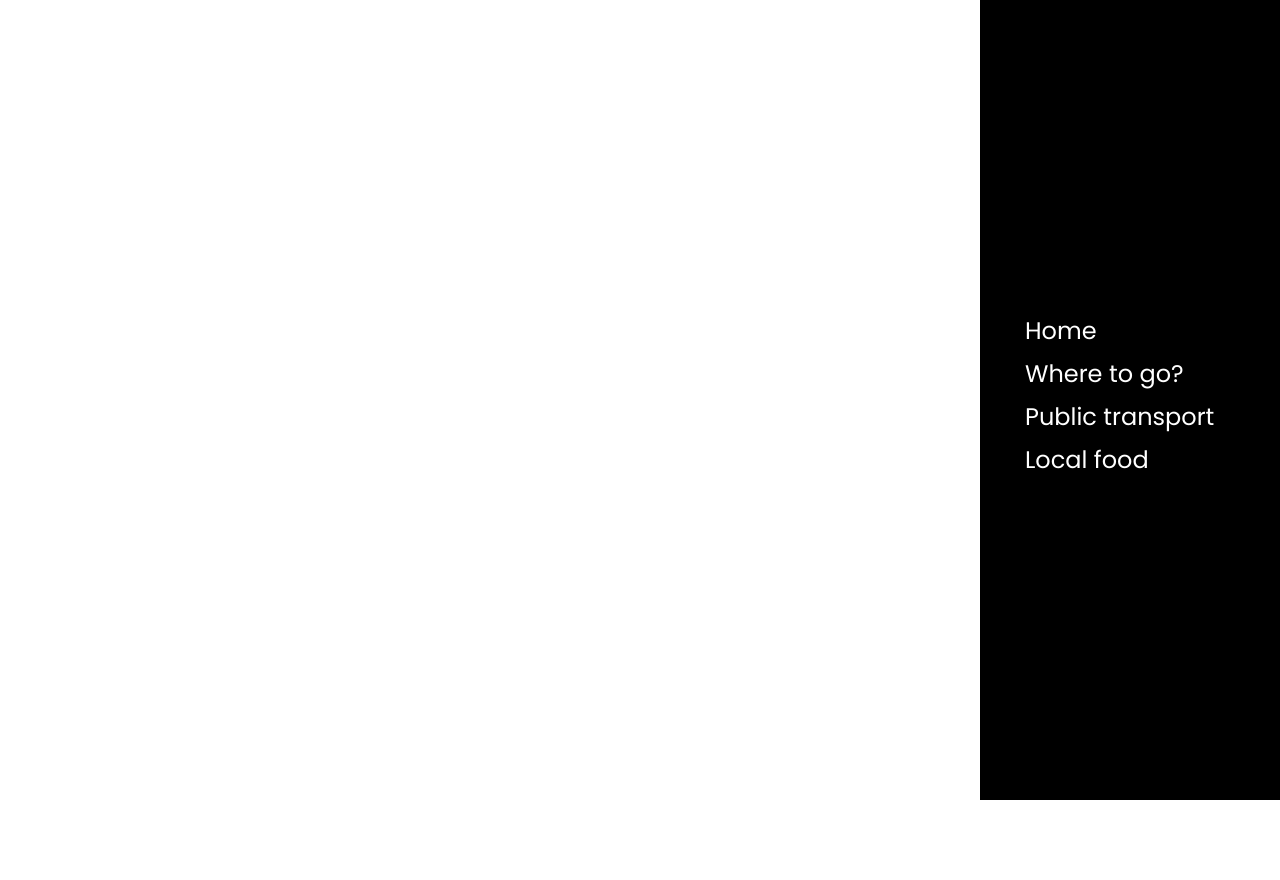
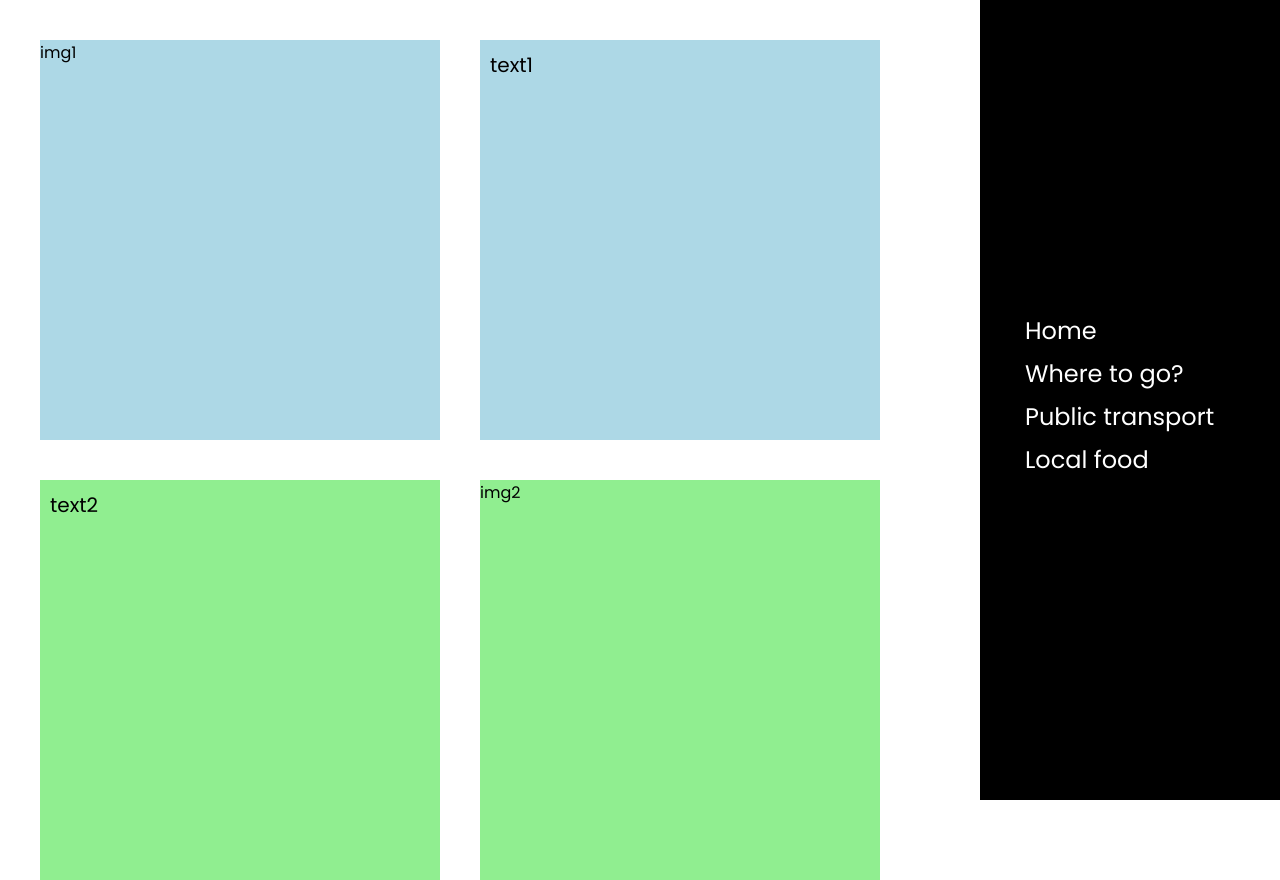
Before and after one commit to SAFROV/bilbao, a plain HTML site: page sub-websites/places.html in a window 1280 px wide. Before the commit the page ends 800 px from the top, so only its background shows below. Drawn offline with Linux system fonts and the light colour scheme.

Commit message:
smoothness

```diff
--- a/scripts/script.js
+++ b/scripts/script.js
@@ -13,7 +13,7 @@ let scrollbutton = document.getElementById("scrollBtn");
 window.onscroll = function() {scrollFunction()};
 
 function scrollFunction() {
-  if (document.body.scrollTop > 20 || document.documentElement.scrollTop > 20) {
+  if (document.body.scrollTop > 100 || document.documentElement.scrollTop > 100) {
     scrollbutton.style.display = "flex";
   } else {
     scrollbutton.style.display = "none";
--- a/styles/places.css
+++ b/styles/places.css
@@ -5,6 +5,21 @@
   padding: 0;
   box-sizing: border-box;
   font-family: 'Poppins', sans-serif;
+}
+
+@keyframes slow-show {
+  0% {
+    opacity: 0;
+    transform: translateY(40px);
+  }
+  50% {
+    opacity: 0;
+    transform: translateY(40px);
+  }
+  100% {
+    opacity: 1;
+    transform: translateY(0);
+  }
 }
 
 .menu {
@@ -63,3 +78,60 @@
   .dropdown:hover .dropdown-content {
     display: block;
   }
+
+.places-section {
+  display: flex;
+  flex-direction: column;
+}
+
+.places-section div {
+  margin: 20px;
+  height: 400px;
+  width: 400px;
+  min-width: 400px;
+  min-width: 400px;
+}
+.place1 {
+  display: flex;
+  flex-direction: row;
+
+}
+.place2 {
+  display: flex;
+  flex-direction: row;
+
+}
+
+.place1 div {
+  background-color: lightblue;
+
+}
+.place2 div {
+  background-color: lightgreen;
+}
+
+.img1 {
+  width: 100%;
+  height: 100%;
+  object-fit: cover;
+  animation: slow-show 1s ease 100ms;
+}
+.img2 {
+  width: 100%;
+  height: 100%;
+  object-fit: cover;
+  animation: slow-show 1s ease 100ms;
+}
+
+.text1 {
+  font-size: 20px;
+  color: black;
+  padding: 10px;
+  animation: slow-show 1s ease 300ms;
+}
+.text2 {
+  font-size: 20px;
+  color: black;
+  padding: 10px;
+  animation: slow-show 1s ease 300ms;
+}
--- a/sub-websites/places.html
+++ b/sub-websites/places.html
@@ -22,5 +22,17 @@
         <div><a href="localfood.html">Local food</a></div>
     </div>
 
+    <div class="places-section">
+        <div class="place1">
+            <div class="img1">img1</div>
+            <div class="text1">text1</div>
+        </div>
+        <div class="place2">
+            <div class="text2">text2</div>
+            <div class="img2">img2</div>
+        </div>
+    </div>
+
+
 </body>
 </html>
```
